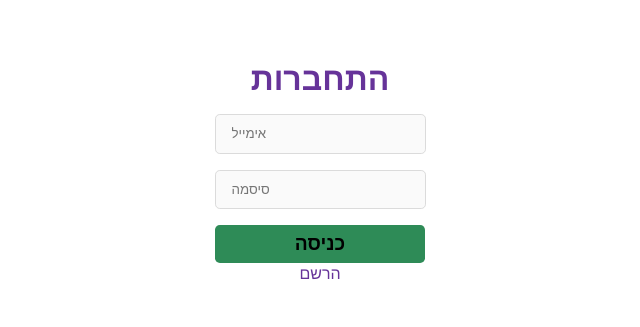
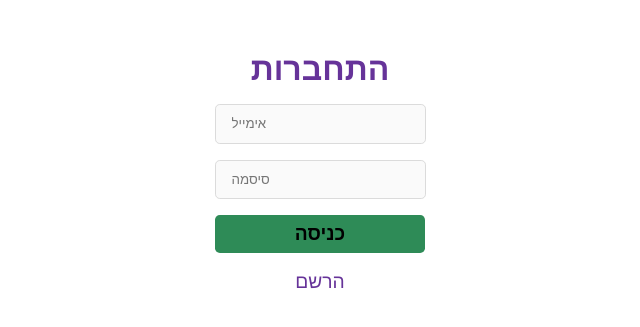
Before and after one commit to RL20/restaurant-s-orders, a React (Create React App) app in the folder client/: page / in a window 1280 px wide. Shown: the part 141-468 px from the top of the page, without its empty margins (320-960 px from the left). Built offline with nearby package versions, Linux system fonts and the light colour scheme.

Commit message:
add cursor and assets folder

```diff
--- a/client/src/components/Login/Login.css
+++ b/client/src/components/Login/Login.css
@@ -48,5 +48,8 @@
   width: 100%;
 }
 .signup {
+  margin-top: 1rem;
+  font-size: 1.2rem;
   cursor: pointer;
+  cursor: url("../../assets/Pen.cur"), auto;
 }
```
Also changed, not shown: 2 other files (tests, documents, lock files or other folders).
